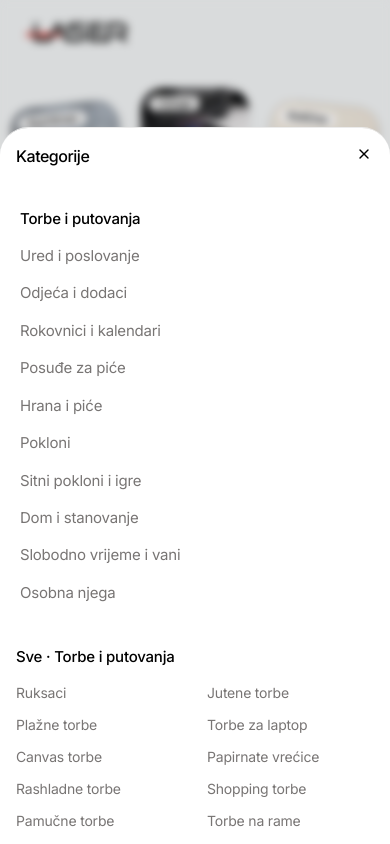
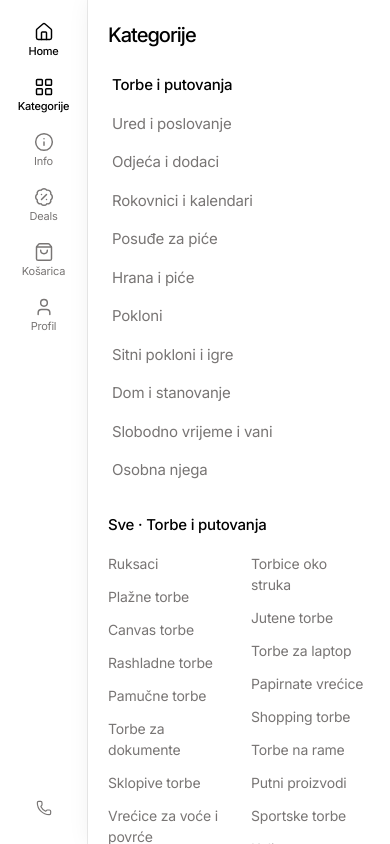
Before and after one commit to danic999/laser-prototype, a Next.js app: page / in a window 390 px wide. Both pictures are taken after a click on the button "Kategorije". Shown: the top 844 px of the page. Built offline with nearby package versions, Linux system fonts and the light colour scheme.

Commit message:
Move the shop menu from the bottom bar to a left rail.
Home, Kategorije, Info, Deals, Košarica and Profil stay in that order, stacked down the left edge.

Co-authored-by: marinkosevo94 <marinkosevo94@gmail.com>

```diff
--- a/src/app/layout.tsx
+++ b/src/app/layout.tsx
@@ -28,7 +28,7 @@ export default function RootLayout({ children }: { children: React.ReactNode })
         <AccountProvider>
           <CartProvider>
             <SiteHeader />
-            <div className="flex min-h-full flex-col pb-20">
+            <div className="flex min-h-full flex-col pl-[88px]">
               {children}
               <SiteFooter />
             </div>
--- a/src/components/site-header.tsx
+++ b/src/components/site-header.tsx
@@ -8,13 +8,6 @@ import { useAccount } from "@/components/account-provider";
 import { useCart } from "@/components/cart-provider";
 import { Logo } from "@/components/logo";
 import { SearchBar } from "@/components/search-bar";
-import {
-  Sheet,
-  SheetContent,
-  SheetHeader,
-  SheetTitle,
-  SheetTrigger,
-} from "@/components/ui/sheet";
 import { categories } from "@/lib/catalog";
 
 function CategoryList({ onNavigate }: { onNavigate?: () => void }) {
@@ -92,50 +85,57 @@ export function SiteHeader() {
 
   return (
     <>
-      <div className={`bg-canvas ${home ? "lg:hidden" : ""}`}>
+      <div className={`bg-canvas pl-[88px] ${home ? "lg:hidden" : ""}`}>
         <div className="mx-auto flex max-w-[1200px] items-center gap-3 px-4 py-3">
           <Logo />
           {home ? null : (
             <SearchBar className="min-w-0 flex-1 [&_button]:size-9 [&_input]:h-11 [&_input]:pr-12 [&_input]:pl-4 [&_input]:text-[14px] sm:[&_button]:size-12 sm:[&_input]:h-14 sm:[&_input]:pr-16 sm:[&_input]:pl-5 sm:[&_input]:text-[16px]" />
           )}
-          <a
-            href="tel:+38739830773"
-            aria-label="Nazovi"
-            className="ml-auto hidden size-10 shrink-0 items-center justify-center rounded-full bg-white shadow-[0_2px_8px_rgba(0,0,0,0.06)] sm:inline-flex"
-          >
-            <Phone className="size-4" strokeWidth={1.75} />
-          </a>
         </div>
       </div>
-      <nav className="fixed inset-x-0 bottom-0 z-40 border-t border-[#ebebeb] bg-white pb-[max(0.35rem,env(safe-area-inset-bottom))]">
-        <div className="mx-auto grid max-w-[720px] grid-cols-6">
-          <TabLink href="/" label="Home" icon={House} active={tabs[0].active} />
-          <Sheet open={categoriesOpen} onOpenChange={setCategoriesOpen}>
-            <SheetTrigger
-              className={`flex flex-col items-center gap-1 px-0.5 py-2 text-[11px] leading-none tracking-[-0.02em] whitespace-nowrap ${path.startsWith("/kategorija") ? "font-medium text-black" : "text-[#787574]"}`}
-            >
-              <LayoutGrid className="size-5" strokeWidth={1.75} />
-              Kategorije
-            </SheetTrigger>
-            <SheetContent side="bottom" className="max-h-[85vh] overflow-y-auto rounded-t-[28px] bg-white">
-              <SheetHeader>
-                <SheetTitle className="tracking-[-0.03em]">Kategorije</SheetTitle>
-              </SheetHeader>
-              <div className="px-4 pb-8">
-                <CategoryList onNavigate={() => setCategoriesOpen(false)} />
-              </div>
-            </SheetContent>
-          </Sheet>
-          {tabs.slice(1).map((item) => (
-            <TabLink key={item.label} href={item.href} label={item.label} icon={item.icon} active={item.active} badge={item.href === "/kosarica" ? count : 0} />
-          ))}
-        </div>
+      <nav className="fixed inset-y-0 left-0 z-50 flex w-[88px] flex-col items-center border-r border-[#ebebeb] bg-white py-3">
+        <RailLink href="/" label="Home" icon={House} active={tabs[0].active} />
+        <button
+          type="button"
+          aria-expanded={categoriesOpen}
+          onClick={() => setCategoriesOpen((open) => !open)}
+          className={`flex w-full flex-col items-center gap-1 px-1 py-2.5 text-[11px] leading-none tracking-[-0.02em] ${path.startsWith("/kategorija") || categoriesOpen ? "font-medium text-black" : "text-[#787574]"}`}
+        >
+          <LayoutGrid className="size-5" strokeWidth={1.75} />
+          Kategorije
+        </button>
+        {tabs.slice(1).map((item) => (
+          <RailLink key={item.label} href={item.href} label={item.label} icon={item.icon} active={item.active} badge={item.href === "/kosarica" ? count : 0} />
+        ))}
+        <a
+          href="tel:+38739830773"
+          aria-label="Nazovi"
+          className="mt-auto mb-1 flex size-10 items-center justify-center rounded-full text-[#787574] hover:bg-canvas hover:text-black"
+        >
+          <Phone className="size-4" strokeWidth={1.75} />
+        </a>
       </nav>
+      {categoriesOpen ? (
+        <>
+          <button
+            type="button"
+            aria-label="Zatvori kategorije"
+            className="fixed inset-0 z-40 bg-black/20"
+            onClick={() => setCategoriesOpen(false)}
+          />
+          <div className="fixed inset-y-0 left-[88px] z-50 w-[min(640px,calc(100vw-88px))] overflow-y-auto bg-white shadow-[4px_0_24px_rgba(0,0,0,0.08)]">
+            <div className="px-5 py-5">
+              <p className="mb-4 text-[20px] font-medium tracking-[-0.05em]">Kategorije</p>
+              <CategoryList onNavigate={() => setCategoriesOpen(false)} />
+            </div>
+          </div>
+        </>
+      ) : null}
     </>
   );
 }
 
-function TabLink({
+function RailLink({
   href,
   label,
   icon: Icon,
@@ -151,7 +151,7 @@ function TabLink({
   return (
     <Link
       href={href}
-      className={`relative flex flex-col items-center gap-1 px-0.5 py-2 text-[11px] leading-none tracking-[-0.02em] whitespace-nowrap ${active ? "font-medium text-black" : "text-[#787574]"}`}
+      className={`flex w-full flex-col items-center gap-1 px-1 py-2.5 text-[11px] leading-none tracking-[-0.02em] ${active ? "font-medium text-black" : "text-[#787574] hover:text-black"}`}
     >
       <span className="relative">
         <Icon className="size-5" strokeWidth={1.75} />
```
